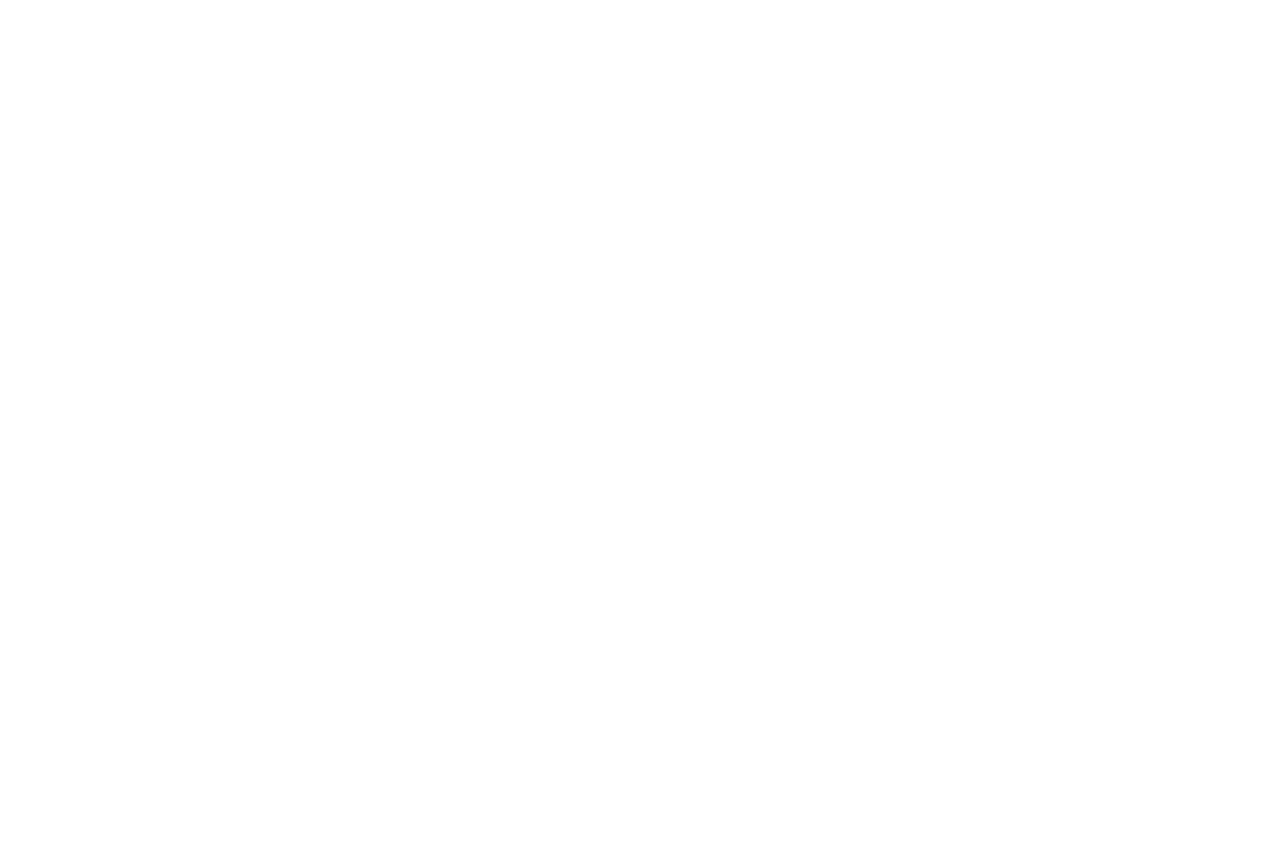
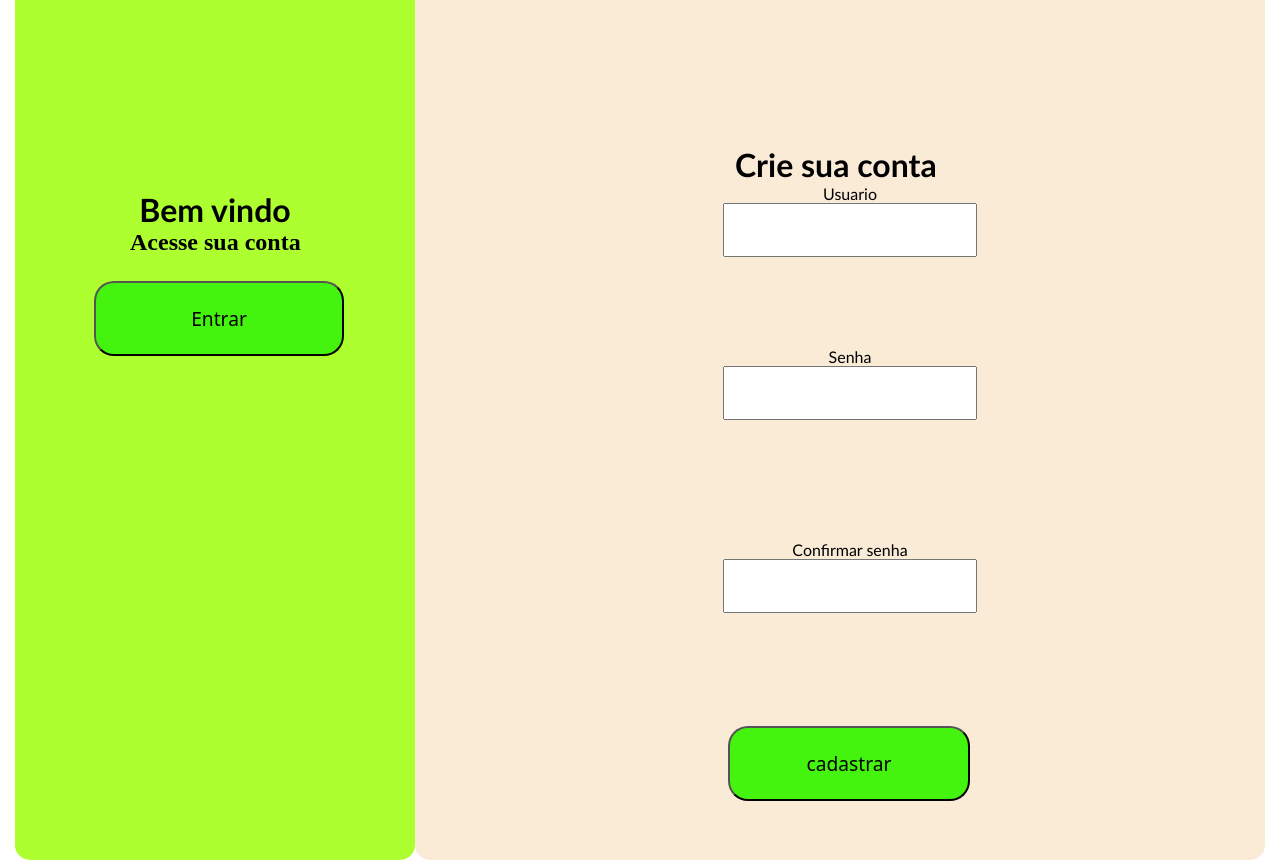
Before and after one commit to leonardooliveira01103833-lgtm/PA-novo, a PHP site: page /aula/login.php in a window 1280 px wide. Before the commit the page is empty. Before the commit the page ends 800 px from the top, so only its background shows below. Run offline with PHP 8.4, Linux system fonts and the light colour scheme.

Commit message:
Add files via upload

```diff
--- /dev/null
+++ b/aula/estilo.css
@@ -0,0 +1,170 @@
+*{
+    margin: 0px;
+    padding: 0px;
+}
+.container{
+    height: 100vh;
+}
+
+.faixa-1{
+    display: flex;
+
+}
+
+.faixa-2{
+    display: flex;
+
+}
+
+.caixa-1{
+    background-color: greenyellow;
+    height: 920px;
+    width: 400px;
+    justify-self: left;
+    flex-direction: column;
+}
+
+.caixa-2{
+    background-color: antiquewhite;
+    height: 920px;
+    width: 850px;
+    justify-self: right;
+    flex-direction: column;
+
+}
+
+.flex{
+    display: flex;
+}
+
+.centro-linha{
+    align-items: center;
+}
+.centro{
+    justify-content: center;
+}
+
+.borda{
+    border-radius: 15px
+}
+
+.div1{
+    background-color: greenyellow;
+    height: 33.3333%;
+    width: 250px;
+    margin-top: 250px;
+    margin-left: 75px;
+    font-family: 'Gill Sans', 'Gill Sans MT', Calibri, 'Trebuchet MS', sans-serif;
+
+}
+
+.div2{
+    background-color: greenyellow;
+    height: 33.3333%;
+    width: 250px;
+    margin-bottom: 225px;
+    margin-left: 115px;
+}
+
+.centro-alinha{
+    align-items: center;
+    justify-content:center;
+
+}
+
+.entrar{
+    background-color: greenyellow;
+    align-items: center ;
+    justify-content: start;
+    margin-left: 75px;
+    margin-right: 5px;
+    margin-bottom: 2505px;
+    flex-direction: column;
+    height: 33.3333%;
+    width: 250px;
+
+
+
+}
+
+.arrumar{
+    align-items: center ;
+    justify-content: start;
+}
+
+.botao{
+    margin-top: -200px;
+    margin-left: 8px;
+    border-radius: 20px 20px 20px 20px;
+    height: 75px;
+    width: 250px;
+    font-family: system-ui, -apple-system, BlinkMacSystemFont, 'Segoe UI', Roboto, Oxygen, Ubuntu, Cantarell, 'Open Sans', 'Helvetica Neue', sans-serif;
+    font-size: larger;
+    font-weight: 500;
+    color: rgb(0, 0, 0);
+    background-color: rgb(68, 243, 14);
+}
+
+.div3{
+    background-color:antiquewhite;
+    height: 25%;
+    width: 250px;
+    margin-top: 205px;
+    margin-left: 320px;
+    font-family: 'Gill Sans', 'Gill Sans MT', Calibri, 'Trebuchet MS', sans-serif;
+
+}
+
+
+.div4{
+    background-color: antiquewhite;
+    height: 25%;
+    width: 270px;
+    margin-bottom: 90px;
+    margin-left: 300px;
+    font-family: 'Gill Sans', 'Gill Sans MT', Calibri, 'Trebuchet MS', sans-serif;
+
+}
+
+.input{
+    width: 250px;
+    height: 50px;
+
+}
+
+.div5{
+    background-color: antiquewhite;
+    height: 80px;
+    width: 270px;
+    margin-bottom: 120px;
+    margin-left: 300px;
+    font-family: 'Gill Sans', 'Gill Sans MT', Calibri, 'Trebuchet MS', sans-serif;
+
+}
+.div6{
+    background-color: antiquewhite;
+    height: 80px;
+    width: 270px;
+    margin-bottom: 200px;
+    margin-left: 300px;
+    font-family: 'Gill Sans', 'Gill Sans MT', Calibri, 'Trebuchet MS', sans-serif;
+
+}
+
+.coluna{
+    flex-direction: column;
+}
+
+.cadastrar{
+    background-color:antiquewhite;
+    align-items: center ;
+    justify-content: start;
+    margin-left: 305px;
+    margin-right: 25px;
+    margin-top: 50px;
+    margin-bottom: 200px;
+
+    height: 25%;
+    width: 250px;
+
+}
--- a/aula/login.php
+++ b/aula/login.php
@@ -0,0 +1,94 @@
+<!DOCTYPE html>
+<html lang="en">
+
+<head>
+    <meta charset="UTF-8">
+    <meta name="viewport" content="width=device-width, initial-scale=1.0">
+    <title>Document</title>
+    <link rel="stylesheet" href="estilo.css">
+
+</head>
+
+<body>
+<form action="cadast.php" method="POST" onsubmit="return validarform()">
+    <div class="container flex centro-linha centro">
+            <div class="faixa-1 "> <!-- parte 1-->
+                <div class="caixa-1 flex borda">
+                    <div class="div1 flex centro-alinha">
+                        <h1>Bem vindo</h1>
+                    </div>
+
+                    <div class="div2 flex arrumar">
+                        <h2>Acesse sua conta</h2>
+                    </div>
+
+
+
+                    <div class="entrar flex">
+                        <button class="botao" onclick="login()">Entrar</button>
+
+                    </div>
+
+
+
+
+                </div>
+
+
+
+            <div class="faixa-2"> <!-- parte 2-->
+                <div class="caixa-2 flex borda">
+
+                    <div class="div3 flex">
+                        <h1>Crie sua conta</h1>
+
+
+                    </div>
+
+                    <div class="div4 flex arrumar coluna"><!--USUARIO-->
+                        <label for="text">Usuario</label>
+                        <input type="text" class="input" id="usuario">
+
+
+                    </div>
+
+                    <div class="div5 flex arrumar coluna"><!--EMAIL-->
+                        <label for="text">Senha</label>
+                        <input type="text" class="input" id="senha">
+
+                    </div>
+                    <div class="div6 flex arrumar coluna"><!--SENHA-->
+                        <label for="text">Confirmar senha</label>
+                        <input type="text" class="input" id="confirmarSenha">
+
+
+                    </div>
+                    <div class="cadastrar flex">
+                        <button class="botao" onclick="cadastrar()">cadastrar</button>
+
+
+
+                    </div>
+
+
+
+
+
+
+
+                </div>
+
+            </div>
+            </div>
+            </div>
+        </form>
+    </div>
+    </div>
+
+
+
+    <script src="script.js"></script>
+</body>
+
+
+</html>
--- /dev/null
+++ b/aula/script.js
@@ -0,0 +1,31 @@
+function cadastrar(){
+    const usuario = document.getElementById('usuario').value
+    const senha = document.getElementById('senha').value
+    const confirmarSenha = document.getElementById('confirmarSenha').value
+
+    if(usuario && senha === confirmarSenha){
+        localStorage.setItem(usuario,senha)
+        return alert(`Usuario ${usuario} cadastrado com sucesso!`)
+    }
+    else{
+        return alert("Usuario e/ou  senha incorreta")
+    }
+
+
+}
+
+function login(){
+    const usuario = document.getElementById('usuario').value
+    const senha = document.getElementById('senha').value
+
+    let usuarioExistente = localStorage.getItem(usuario)
+
+     if(usuario && senha === usuarioExistente){
+        localStorage.setItem(usuario,senha)
+        alert(`Usuario ${usuario} logado com sucesso!`)
+        window.location.href= "pagina2.html"
+    }
+    else{
+        return alert("Usuario e/ou  senha incorreta")
+    }
+}
```
Also changed, not shown: aula/cadast.php (+18 -5 lines).
